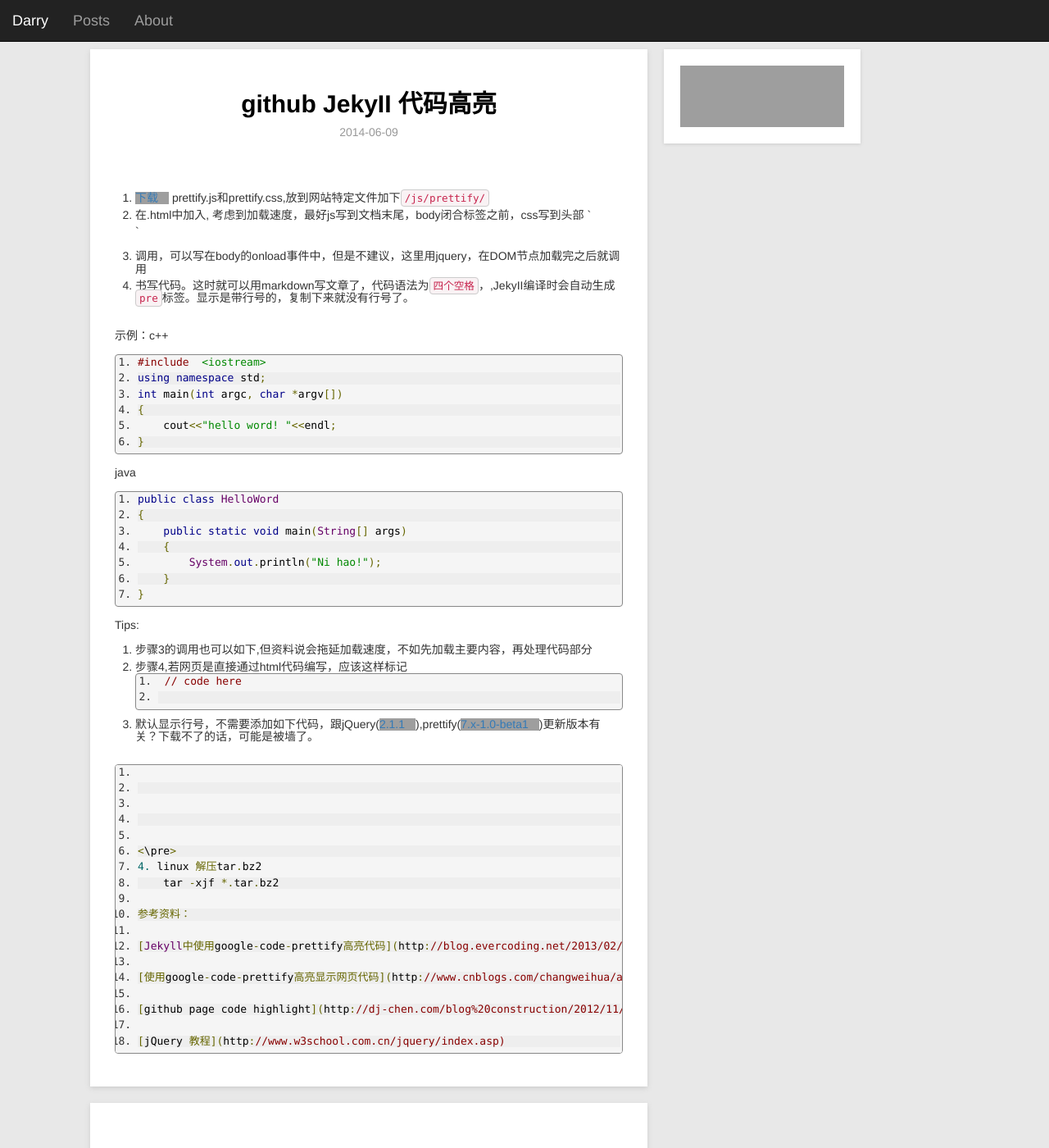
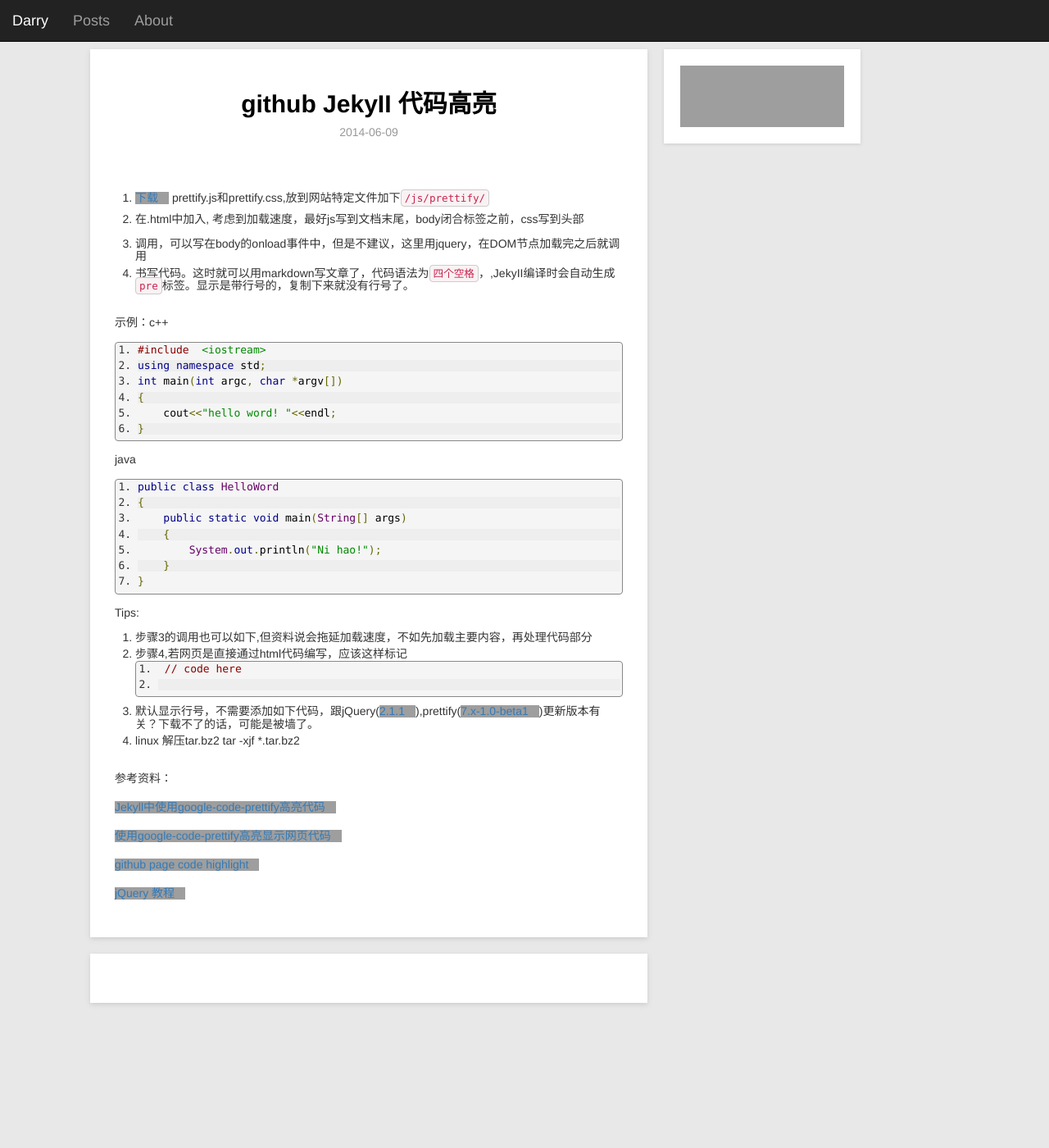
Before and after one commit to ldengjie/ldengjie.github.io, a Jekyll site: the page built from _posts/blog/2014-06-09-code-highlight.md, in a window 1280 px wide and 1400 px high. Shown: the whole window at 82% size. Built offline with Jekyll 4.4.1, drawn with Linux system fonts in a browser that asks for light colours; nearby versions of some CDN libraries; Markdown is read by kramdown in place of the engine named in the settings; comment, search, counter and statistics services are not loaded; grey boxes are pictures that could not be loaded.

Commit message:
prettify

```diff
--- a/_posts/blog/2014-06-09-code-highlight.md
+++ b/_posts/blog/2014-06-09-code-highlight.md
@@ -7,10 +7,10 @@ category: blog
 
 1. [下载](https://code.google.com/p/google-code-prettify/) prettify.js和prettify.css,放到网站特定文件加下`/js/prettify/`
 2. 在.html中加入, 考虑到加载速度，最好js写到文档末尾，body闭合标签之前，css写到头部
-`
+
     <link href="/js/prettify/prettify.css" rel="stylesheet" type="text/css">
     <script type="text/javascript" src="/js/prettify/prettify.js"></script>
-`
+
 3. 调用，可以写在body的onload事件中，但是不建议，这里用jquery，在DOM节点加载完之后就调用
     <script type="text/javascript">
     //hihtlight
@@ -48,13 +48,11 @@ Tips:
     // code here
     </pre>
 3. 默认显示行号，不需要添加如下代码，跟jQuery([2.1.1](http://code.jquery.com/jquery-2.1.1.min.js)),prettify([7.x-1.0-beta1](http://ftp.drupal.org/files/projects/prettify-7.x-1.0-beta1.zip))更新版本有关？下载不了的话，可能是被墙了。
-<pre class="prettyprint">
     <script type="text/javascript">
     $(window).load(function () {
             $("pre").addClass("prettyprint linenums");
             })
     </script>
-<\pre>
 4. linux 解压tar.bz2
     tar -xjf *.tar.bz2
 
```
